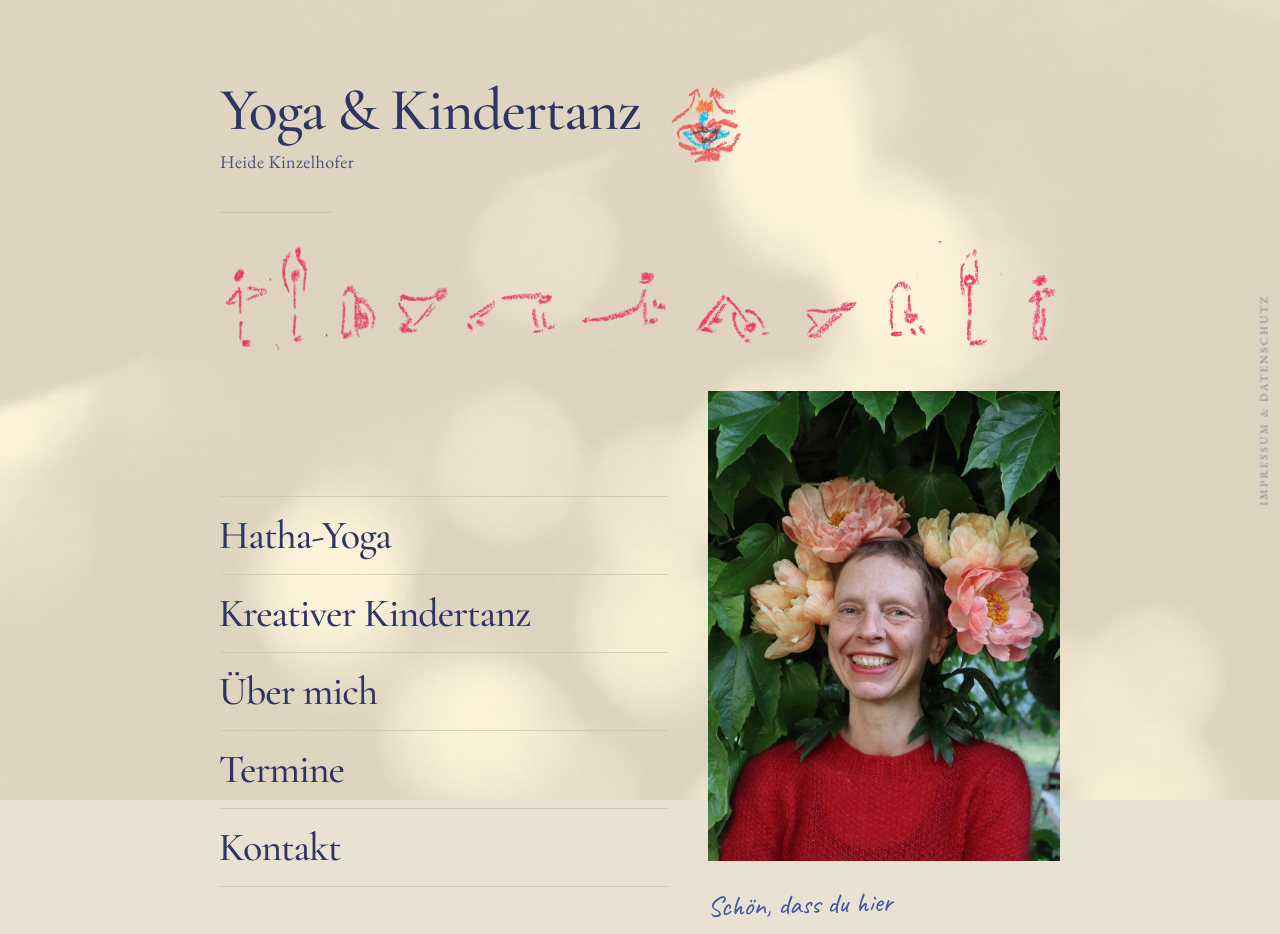
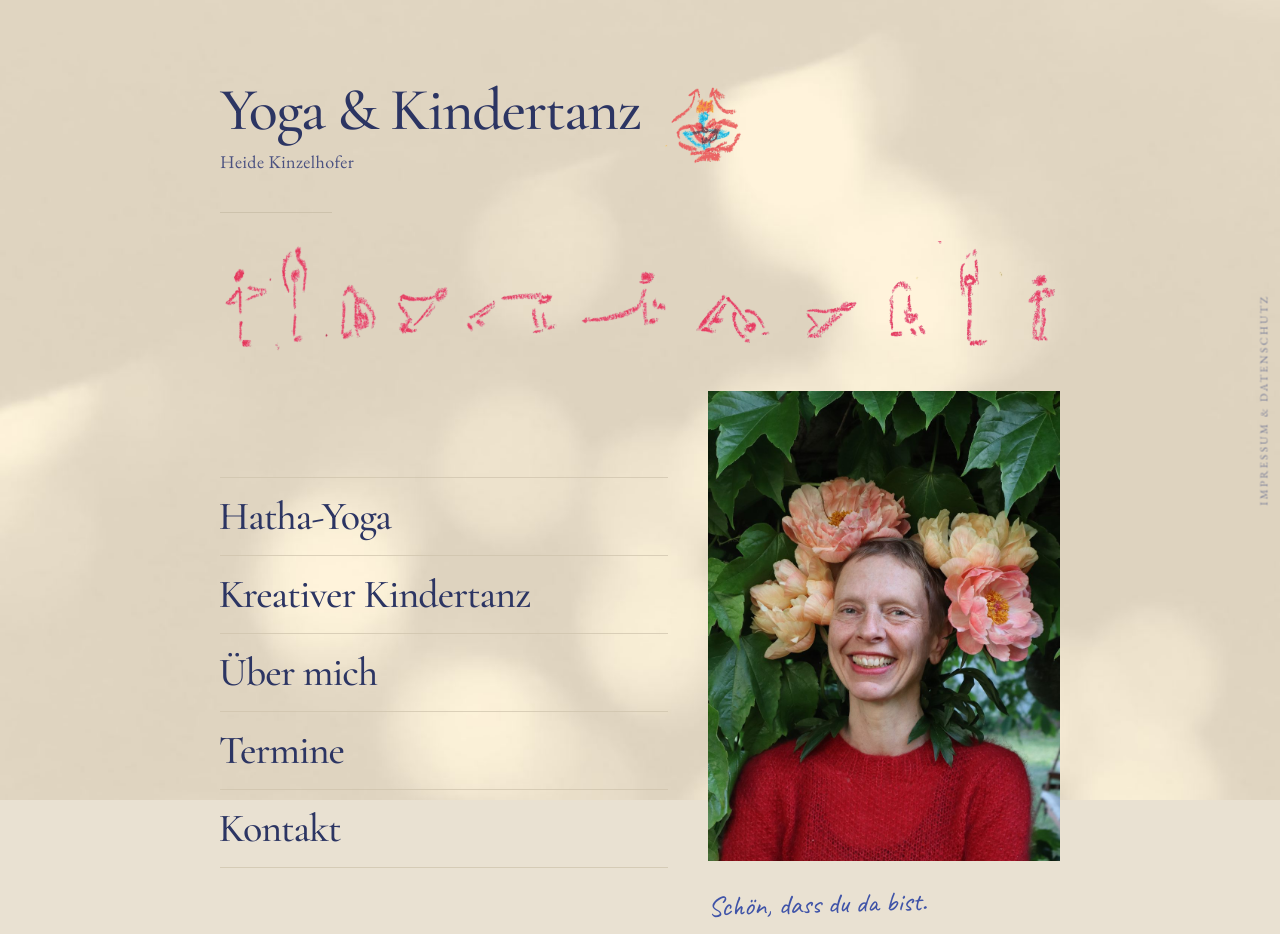
Before and after one commit to eliasmueller02/heidekinzelhofer, a Next.js app: page / in a window 1280 px wide. Shown: the top 934 px of the page. Built offline with nearby package versions, Linux system fonts and the light colour scheme.

Commit message:
Update welcome text

```diff
--- a/app/page.tsx
+++ b/app/page.tsx
@@ -91,7 +91,7 @@ export default function Willkommen() {
           </figure>
           <div>
             <p className="max-w-[14rem] rotate-[-1.5deg] font-hand text-[1.625rem] leading-snug text-pen md:text-[1.75rem]">
-              Schön, dass du hier bist.
+              Schön, dass du da bist.
             </p>
             <p className="mt-2 font-serif text-[15px] italic text-ink-soft">
               &mdash; Heide
```
